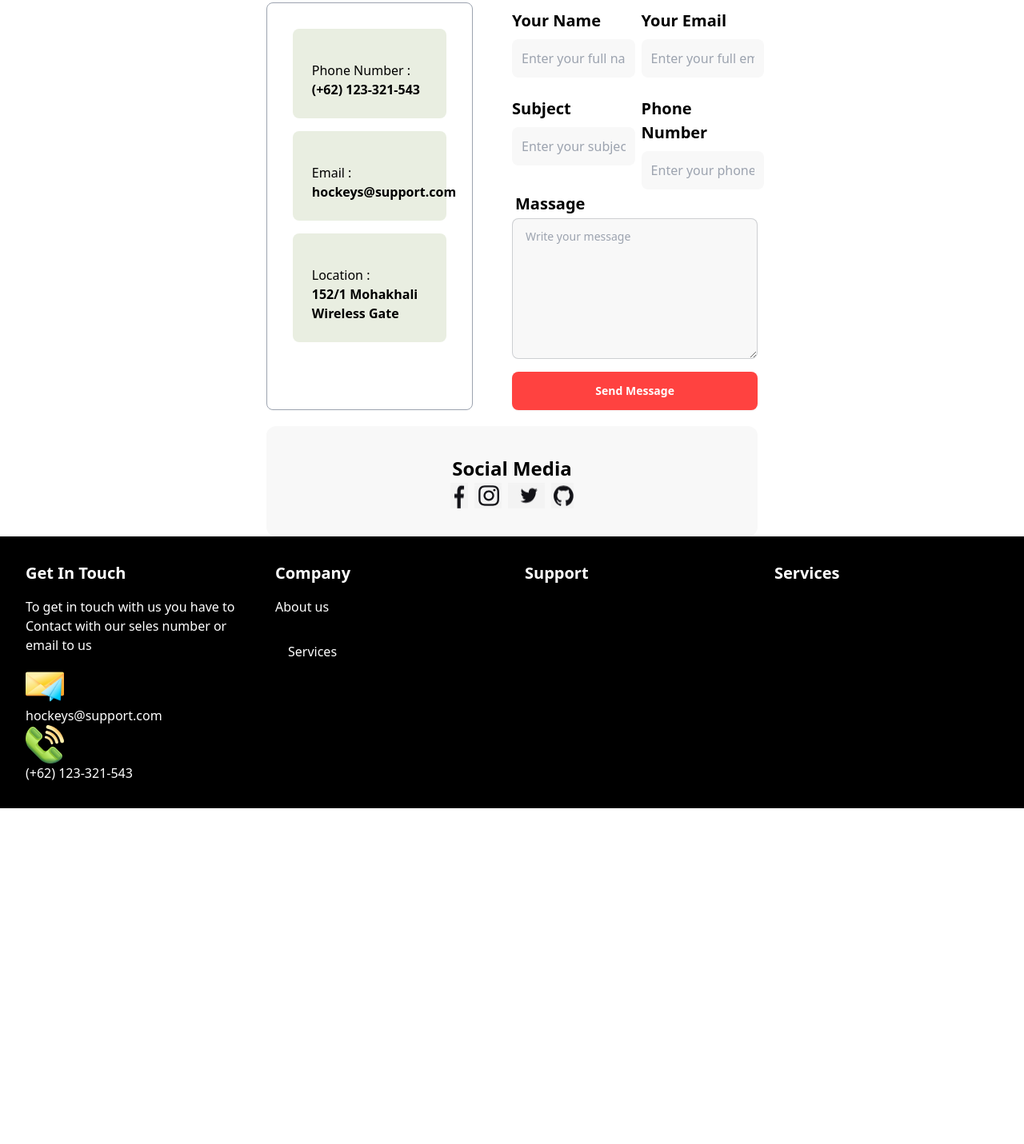
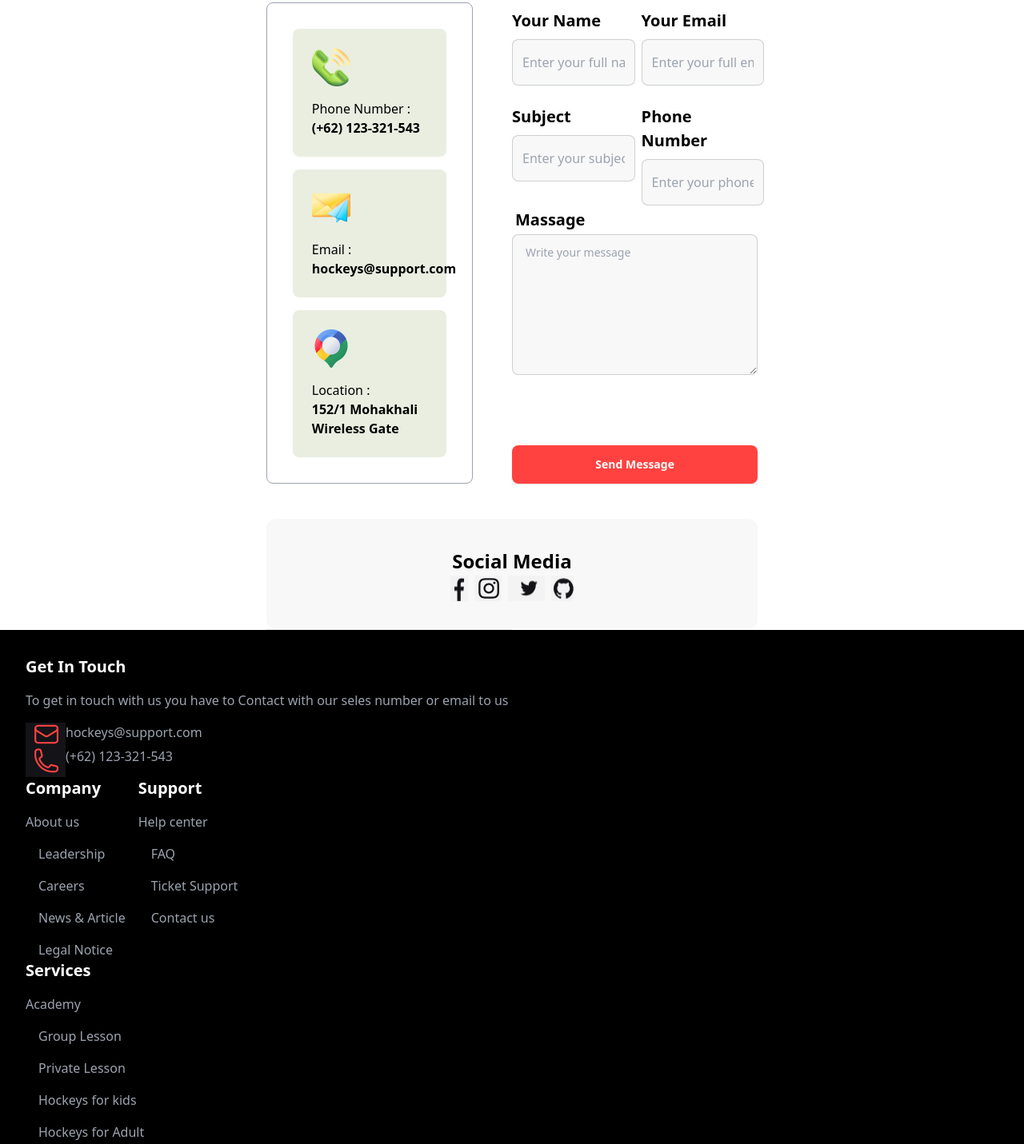
Before and after one commit to Ehasan07/3rd-assignment, a plain HTML site: page index.html in a window 1280 px wide. Shown: the part 3092-4523 px from the top of the page at 80% size. Before the commit the page ends 4103 px from the top, so only its background shows below. Drawn offline with nearby package versions, Linux system fonts and the light colour scheme.

Commit message:
adding footer

```diff
--- a/index.html
+++ b/index.html
@@ -360,21 +360,21 @@
                 <div class="left flex flex-col mx-4 lg:mx-0 border-[0.8px] border-gray-400 w-fit p-8 rounded-lg">
                     <!-- 1 -->
                     <div class="bg-[#E9EEE1] lg:w-[15vw] p-[24px] rounded-lg">
-                        <img src="./Images/Group 1171275317.png" alt="">
+                        <img src="Group 1171275317.png" alt="">
                         <h5 class="mt-4">Phone Number : </h5>
                         <h1 class="font-extrabold">(+62) 123-321-543</h1>
                     </div>
 
                     <!-- 2 -->
                     <div class="bg-[#E9EEE1] lg:w-[15vw] p-[24px] rounded-lg my-4">
-                        <img src="./Images/Group 1171275318.png" alt="">
+                        <img src="Group 1171275318.png" alt="">
                         <h5 class="mt-4">Email : </h5>
                         <h1 class="font-extrabold">hockeys@support.com</h1>
                     </div>
 
                     <!-- 3 -->
                     <div class="bg-[#E9EEE1]  lg:w-[15vw] p-[24px] rounded-lg">
-                        <img src="./Images/Group 1171275319.png" alt="">
+                        <img src="Group 1171275321.png" alt="">
                         <h5 class="mt-4">Location : </h5>
                         <h1 class="font-extrabold">152/1 Mohakhali Wireless Gate</h1>
                     </div>
@@ -387,7 +387,7 @@
                         <div>
                             <h1 class="text-[20px] font-extrabold my-2">Your Name</h1>
                             <input
-                                class="lg:w-[12vw] p-3 bg-[#f8f8f8] text-gray-600 text-[16px] rounded-lg flex-1"
+                                class="textarea textarea-bordered lg:w-[12vw] p-3 bg-[#f8f8f8] text-gray-600 text-[16px] rounded-lg flex-1"
                                 type="text" placeholder="Enter your full name">
                         </div>
 
@@ -395,7 +395,7 @@
                         <div>
                             <h1 class="text-[20px] font-extrabold my-2">Your Email</h1>
                             <input
-                                class=" lg:w-[12vw] p-3 bg-[#f8f8f8] text-gray-600 text-[16px] rounded-lg flex-1"
+                                class="textarea textarea-bordered lg:w-[12vw] p-3 bg-[#f8f8f8] text-gray-600 text-[16px] rounded-lg flex-1"
                                 type="text" placeholder="Enter your full email">
                         </div>
 
@@ -403,7 +403,7 @@
                         <div>
                             <h1 class="text-[20px] font-extrabold my-2">Subject</h1>
                             <input
-                                class="lg:w-[12vw] p-3 bg-[#f8f8f8] text-gray-600 text-[16px] rounded-lg flex-1"
+                                class=" textarea textarea-bordered lg:w-[12vw] p-3 bg-[#f8f8f8] text-gray-600 text-[16px] rounded-lg flex-1"
                                 type="text" placeholder="Enter your subject">
                         </div>
 
@@ -411,7 +411,7 @@
                         <div>
                             <h1 class="text-[20px] font-extrabold my-2">Phone Number</h1>
                             <input
-                                class=" lg:w-[12vw] p-3 bg-[#f8f8f8] text-gray-600 text-[16px] rounded-lg flex-1"
+                                class="textarea textarea-bordered  bg-[#f8f8f8] lg:w-[12vw] p-3 bg-[#f8f8f8] text-gray-600 text-[16px] rounded-lg flex-1"
                                 type="text" placeholder="Enter your phone number">
                         </div>
                     </div>
@@ -431,7 +431,8 @@
                 </div>
 
                 <!-- bottom -->
-
+                <br>
+                <hr>
                 <div
                     class="bottom flex flex-col justify-center items-center text-black  mt-5 lg:w-full lg:col-span-2 bg-[#f8f8f8] p-[35px] mx-4 lg:mx-0 rounded-xl">
                     <h1 class="text-[24px] font-extrabold">Social Media</h1>
@@ -442,46 +443,67 @@
                         <img src="github.png">
                     </div>
                 </div>
+                <hr>
             </div>
         </div>
+
 
     </main>
 
     <footer>
         <div class="bg-black text-white p-8">
-            <div class="container mx-auto grid grid-cols-4 gap-8">
+            <div class="container mx-auto lg:grid-col-4 gap-8">
                 <div>
                     <h3 class="text-xl font-bold mb-4">Get In Touch</h3>
-                <p class="mb-4">To get in touch with us you have to Contact with our seles number or email to us</p>
-                <p><img src="Group 1171275318.png" alt="Email Icon"> hockeys@support.com</p>
-                <p><img src="Group 1171275317.png" alt="Phone Icon"> (+62) 123-321-543</p>
+                    <p class="mb-4 text-gray-400">To get in touch with us you have to Contact with our seles number or
+                        email to us</p>
+
+                    <p class="flex text-gray-400"><img src="inbox.png" alt="Email Icon"> hockeys@support.com</p>
+                    <p class="flex text-gray-400"><img src="call.png" alt="Phone Icon"> (+62) 123-321-543</p>
+
                 </div>
 
-              <!-- Repeat similar structure for Company, Support, Services -->
+                <div class="flex gap-4">
+                <!--company-->
                 <div>
                     <h3 class="text-xl font-bold mb-4">Company</h3>
-                <ul class=" mt-4 md:mt-0 space-y-4 md:space-y-8 md:space-x-4">
-                    <li> About us</a></li>
-                    <li>Services</a></li>
+                    <ul class=" mt-4 md:mt-0 space-y-4 md:space-y-4 md:space-x-4 text-gray-400 items-center">
+                        <li> About us</li>
+                        <li>Leadership</li>
+                        <li>Careers</li>
+                        <li>News & Article</li>
+                        <li>Legal Notice</li>
                     </ul>
                 </div>
 
-
+                <!-- Support -->
                 <div>
                     <h3 class="text-xl font-bold mb-4">Support</h3>
-                <!-- List items here -->
+                    <ul class=" mt-4 md:mt-0 space-y-4 md:space-y-4 md:space-x-4 text-gray-400 items-center">
+                        <li> Help center</li>
+                        <li>FAQ</li>
+                        <li>Ticket Support</li>
+                        <li>Contact us</li>
+                    </ul>
+                </div>
+            </div>
+                <!-- Service -->
+                <div class="mx-10 lg:mx-0">
+                    <h3 class="text-xl font-bold mb-4">Services</h3>
+                    <ul
+                        class=" mt-4 md:mt-0 space-y-4 md:space-y-4 md:space-x-4 text-gray-400 items-center  justify-center">
+                        <li> Academy </li>
+                        <li>Group Lesson</li>
+                        <li>Private Lesson</li>
+                        <li>Hockeys for kids</li>
+                        <li>Hockeys for Adult</li>
+                    </ul>
                 </div>
 
-              <div>
-                <h3 class="text-xl font-bold mb-4">Services</h3>
-                <!-- List items here -->
-              </div>
-
-              <!-- ... -->
             </div>
         </div>
 
-          <!-- Include Tailwind CSS and DaisyUI CDN or npm packages in your HTML file -->
+
 
 
     </footer>
```
Also changed, not shown: call.png (added), inbox.png (added). Lines whose indentation alone changed are shown as unchanged.
